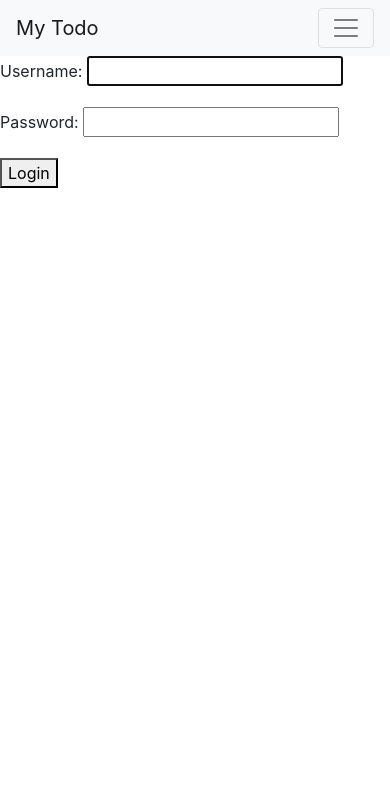
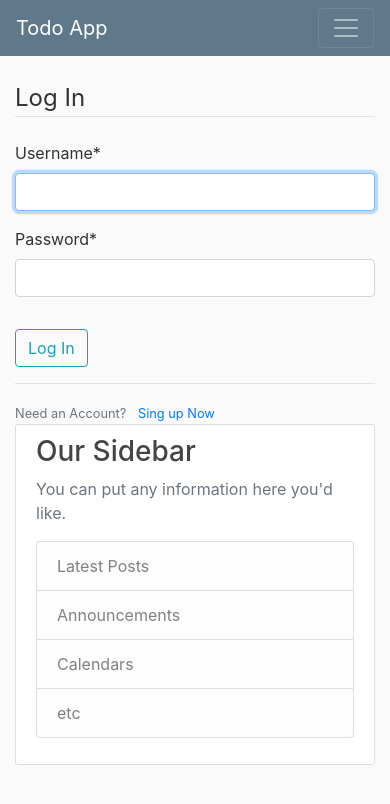
Before and after one commit to RicharSte/i_will_not_forget_about_this_app, a Django app: page /login/ in a window 390 px wide. Shown: the top 804 px of the page. Run offline with Django 3.2, Linux system fonts and the light colour scheme; some libraries are stand-ins or nearby versions.

Commit message:
Закончил с фронтом, осталось модифицировать модель для записи задачь, чтобы пользователь видел только свои записи

```diff
--- a/protraker/protraker/urls.py
+++ b/protraker/protraker/urls.py
@@ -22,7 +22,7 @@ from users.views import register
 
 urlpatterns = [
     path('admin/', admin.site.urls),
-    path('todoapp/', todoappView, name='todo-home'),
+    path('', todoappView, name='todo-home'),
     path('addTodo/', addTodo),
     path('deleteTodoItem/<int:item>/', deleteTodo),
     path('register/', register, name='register'),
--- a/protraker/templates/base.html
+++ b/protraker/templates/base.html
@@ -1,33 +1,52 @@
-<!doctype html>
-<html lang="en">
+{% load static %}
+<!DOCTYPE html>
+<html>
 <head>
+
     <!-- Required meta tags -->
     <meta charset="utf-8">
     <meta name="viewport" content="width=device-width, initial-scale=1, shrink-to-fit=no">
 
     <!-- Bootstrap CSS -->
     <link rel="stylesheet" href="https://maxcdn.bootstrapcdn.com/bootstrap/4.0.0/css/bootstrap.min.css" integrity="sha384-Gn5384xqQ1aoWXA+058RXPxPg6fy4IWvTNh0E263XmFcJlSAwiGgFAW/dAiS6JXm" crossorigin="anonymous">
+
+    <link rel="stylesheet" type="text/css" href="{% static 'todo/main.css' %}">
+
     {% if title %}
-        <title>Todo App - {{ title }} </title>
+        <title>Todo App- {{ title }}</title>
     {% else %}
         <title>Todo App</title>
     {% endif %}
 </head>
 <body>
-    <nav class="navbar navbar-expand-lg navbar-light bg-light">
-      <a class="navbar-brand" href="{% url 'todo-home' %}">My Todo</a>
-      <button class="navbar-toggler" type="button" data-toggle="collapse" data-target="#navbarNavAltMarkup" aria-controls="navbarNavAltMarkup" aria-expanded="false" aria-label="Toggle navigation">
+    <header class="site-header">
+      <nav class="navbar navbar-expand-md navbar-dark bg-steel fixed-top">
+        <div class="container">
+          <a class="navbar-brand mr-4" href="{% url 'todo-home' %}">Todo App</a>
+          <button class="navbar-toggler" type="button" data-toggle="collapse" data-target="#navbarToggle" aria-controls="navbarToggle" aria-expanded="false" aria-label="Toggle navigation">
           <span class="navbar-toggler-icon"></span>
           </button>
-      <div class="collapse navbar-collapse" id="navbarNavAltMarkup">
+          <div class="collapse navbar-collapse" id="navbarToggle">
+            <div class="navbar-nav mr-auto">
+              <a class="nav-item nav-link" href="{% url 'todo-home' %}">Home</a>
+            </div>
+            <!-- Navbar Right Side -->
             <div class="navbar-nav">
-          <a class="nav-item nav-link active" href="#">Home<span class="sr-only">(current)</span></a>
-          <a class="nav-item nav-link" href="{% url 'register' %}">Registration</a>
-          <a class="nav-item nav-link" href="#">Pricing</a>
-          <a class="nav-item nav-link disabled" href="#">Disabled</a>
+              {% if user.is_authenticated %}
+                <a class="nav-item nav-link" href="{% url '#' %}">Profile</a>
+                <a class="nav-item nav-link" href="{% url 'logout' %}">Logout</a>
+              {% else %}
+                <a class="nav-item nav-link" href="{% url 'login' %}">Login</a>
+                <a class="nav-item nav-link" href="{% url 'register' %}">Register</a>
+              {% endif %}
+            </div>
           </div>
         </div>
       </nav>
+    </header>
+    <main role="main" class="container">
+      <div class="row">
+        <div class="col-md-8">
           {% if messages %}
             {% for message in messages %}
               <div class="alert alert-{{ message.tags }}">
@@ -35,8 +54,23 @@
               </div>
             {% endfor %}
           {% endif %}
-    {% block content %}
-    {% endblock content %}
+          {% block content %}{% endblock %}
+        </div>
+        <div class="col-md-4">
+          <div class="content-section">
+            <h3>Our Sidebar</h3>
+            <p class='text-muted'>You can put any information here you'd like.
+              <ul class="list-group">
+                <li class="list-group-item list-group-item-light">Latest Posts</li>
+                <li class="list-group-item list-group-item-light">Announcements</li>
+                <li class="list-group-item list-group-item-light">Calendars</li>
+                <li class="list-group-item list-group-item-light">etc</li>
+              </ul>
+            </p>
+          </div>
+        </div>
+      </div>
+    </main>
 
     <!-- Optional JavaScript -->
     <!-- jQuery first, then Popper.js, then Bootstrap JS -->
--- a/protraker/templates/todo/home.html
+++ b/protraker/templates/todo/home.html
@@ -1,6 +1,6 @@
 {% extends 'base.html' %}
 {% block content %}
-<h1> Add some tasks</h1>
+<h2> Add some tasks</h2>
 <form action="/addTodo/" method = "post"> {% csrf_token %}
     <input type="text" name="content">
     <input type="submit" value="Add Todo Item">
--- a/protraker/templates/users/login.html
+++ b/protraker/templates/users/login.html
@@ -1,10 +1,21 @@
 {% extends 'base.html' %}
+{% load crispy_forms_tags %}
 {% block content %}
 <div>
     <form method="POST">
         {% csrf_token %}
-        {{ form.as_p }}
-        <button type="submit">Login</button>
+        <fieldset class="form-group">
+            <legend class="border-bottom mb-4">Log In</legend>
+            {{ form|crispy }}
+        </fieldset>
+        <div class="form-group">
+            <button class="btn btn-outline-info" type="submit">Log In</button>
+        </div>
     </form>
+    <div class="border-top pt-3">
+        <small class="text-muted">
+            Need an Account? <a class="ml-2" href=" {% url 'register' %}">Sing up Now</a>
+        </small>
+    </div>
 </div>
 {% endblock content %}
--- /dev/null
+++ b/protraker/todostuff/static/todo/main.css
@@ -0,0 +1,84 @@
+body {
+    background: #fafafa;
+    color: #333333;
+    margin-top: 5rem;
+  }
+
+  h1, h2, h3, h4, h5, h6 {
+    color: #444444;
+  }
+
+  ul {
+    margin: 0;
+  }
+
+  .bg-steel {
+    background-color: #5f788a;
+  }
+
+  .site-header .navbar-nav .nav-link {
+    color: #cbd5db;
+  }
+
+  .site-header .navbar-nav .nav-link:hover {
+    color: #ffffff;
+  }
+
+  .site-header .navbar-nav .nav-link.active {
+    font-weight: 500;
+  }
+
+  .content-section {
+    background: #ffffff;
+    padding: 10px 20px;
+    border: 1px solid #dddddd;
+    border-radius: 3px;
+    margin-bottom: 20px;
+  }
+
+  .article-title {
+    color: #444444;
+  }
+
+  a.article-title:hover {
+    color: #428bca;
+    text-decoration: none;
+  }
+
+  .article-content {
+    white-space: pre-line;
+  }
+
+  .article-img {
+    height: 65px;
+    width: 65px;
+    margin-right: 16px;
+  }
+
+  .article-metadata {
+    padding-bottom: 1px;
+    margin-bottom: 4px;
+    border-bottom: 1px solid #e3e3e3
+  }
+
+  .article-metadata a:hover {
+    color: #333;
+    text-decoration: none;
+  }
+
+  .article-svg {
+    width: 25px;
+    height: 25px;
+    vertical-align: middle;
+  }
+
+  .account-img {
+    height: 125px;
+    width: 125px;
+    margin-right: 20px;
+    margin-bottom: 16px;
+  }
+
+  .account-heading {
+    font-size: 2.5rem;
+  }
```
Also changed, not shown: protraker/templates/users/logout.html (+5 -3 lines). Lines whose indentation alone changed are shown as unchanged.
